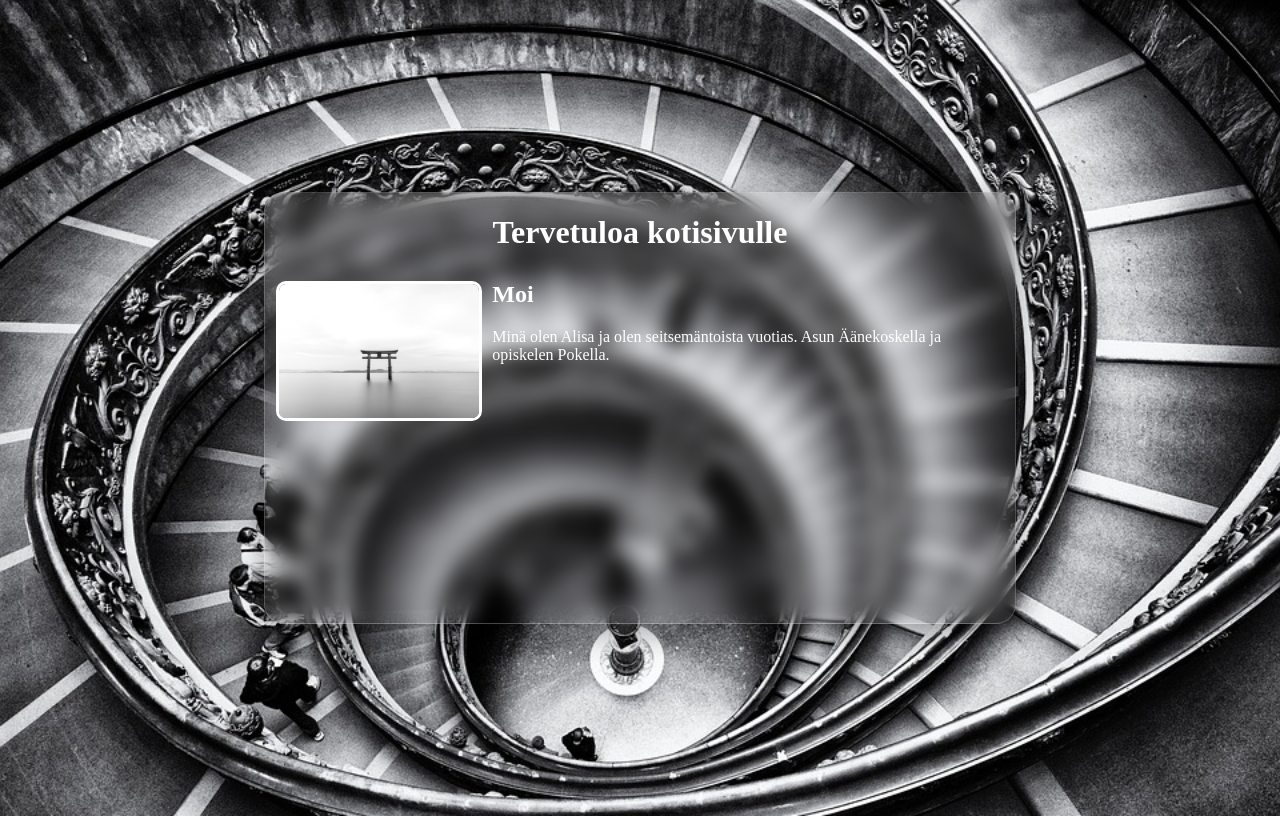
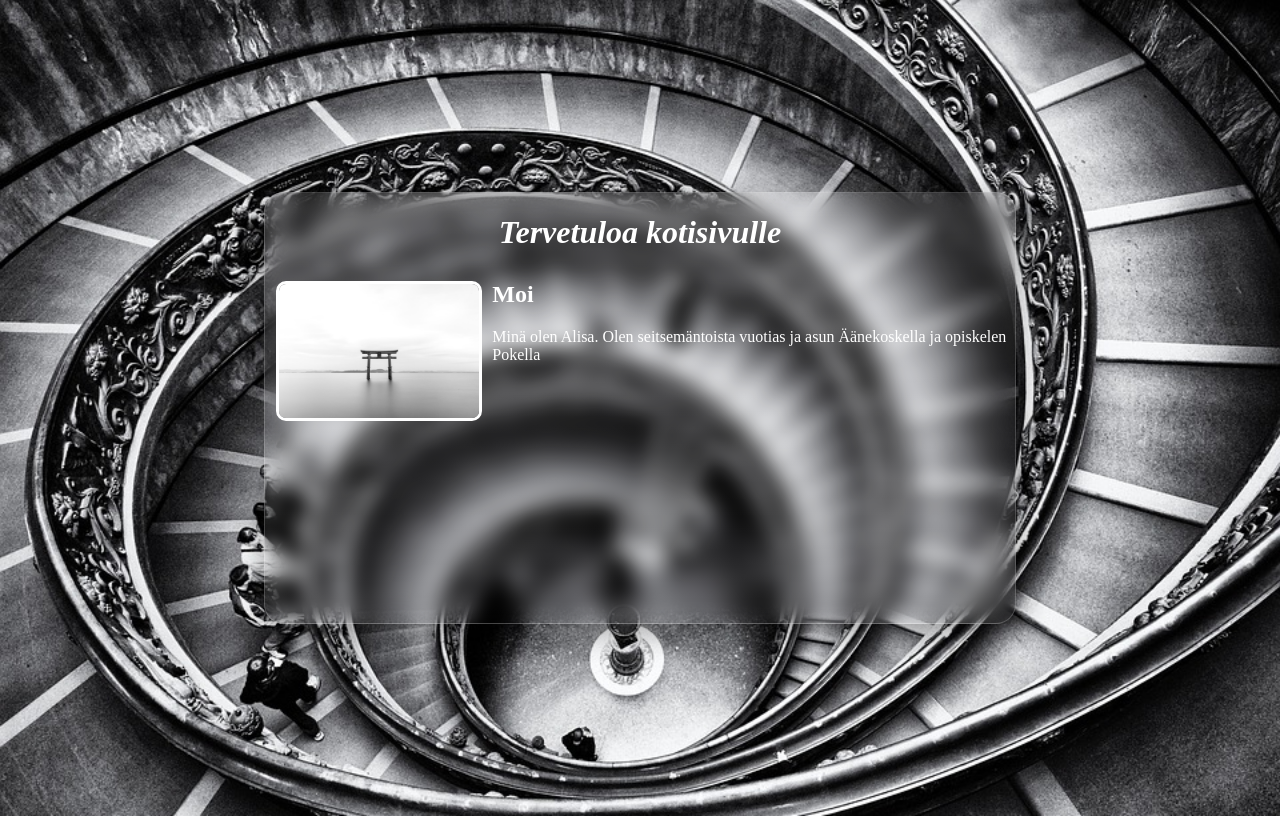
Before and after one commit to alisakorhonen/kotisivu, a plain HTML site: page index.html in a window 1280 px wide. Drawn offline with Linux system fonts and the light colour scheme.

Commit message:
oisko kolmas tehtävä

```diff
--- a/index.html
+++ b/index.html
@@ -15,19 +15,19 @@
 
 
 
+        <div class="text">
+                <h1><em>Tervetuloa kotisivulle</em></h1>
+
+            <div class="kuvat">
+                <img src="valkonen.jpg" alt="valkonen kuva"></div>
+
+                <div class="text-box">
+                <h2>Moi</h2>
+                <p>Minä olen Alisa. Olen seitsemäntoista vuotias ja asun Äänekoskella ja opiskelen Pokella</p>
+                 </div>
 
 
 
-        <div class="text">
-                <h1>Tervetuloa kotisivulle</h1>
-
-            <div class="kuvat">
-                <img src="valkonen.jpg" alt="valkonen kuva">
-                <div class="text-box">
-                <h2>Moi</h2>
-                <p>Minä olen Alisa ja olen seitsemäntoista vuotias. Asun Äänekoskella ja opiskelen Pokella.</p>
-             </div>
-                </div>
         </div>
 
 
--- a/style.css
+++ b/style.css
@@ -10,9 +10,14 @@ body{
 
 }
 
+
+
+
+
 .kuvat{
     margin: 30px auto;
     width: 97%;
+
 }
 
 .text-box{
```
Also changed, not shown: 3.jpg (added).
